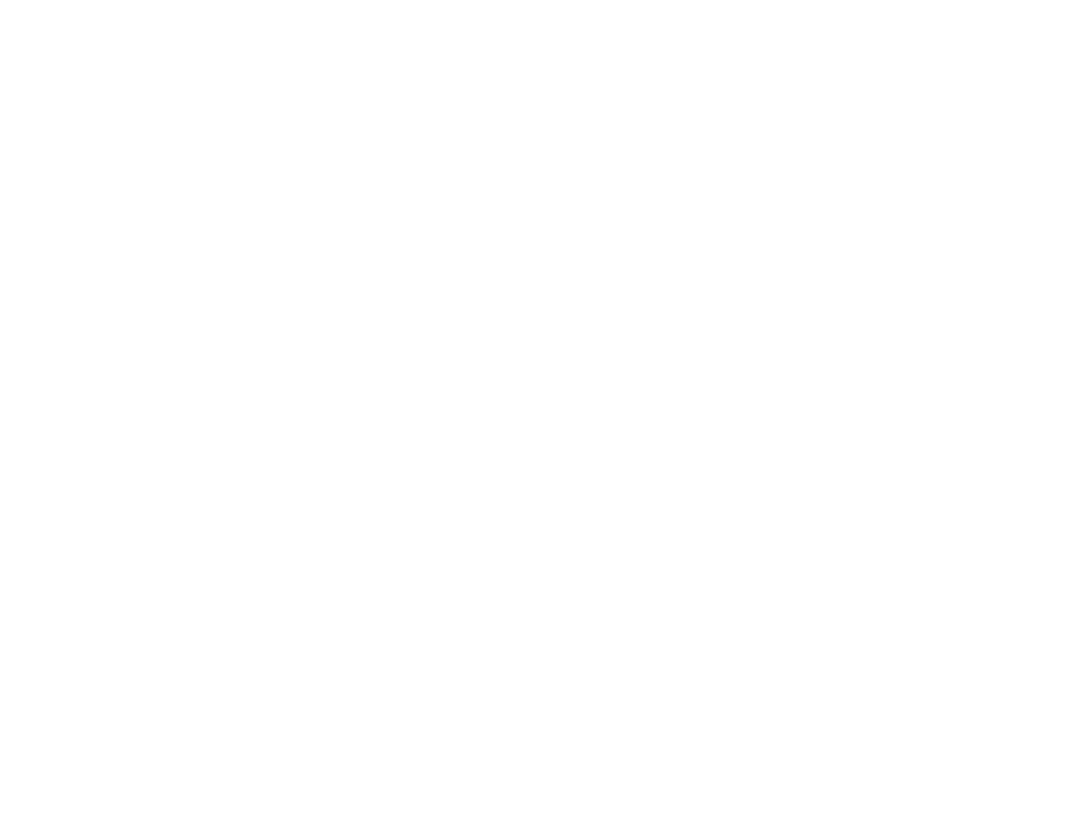
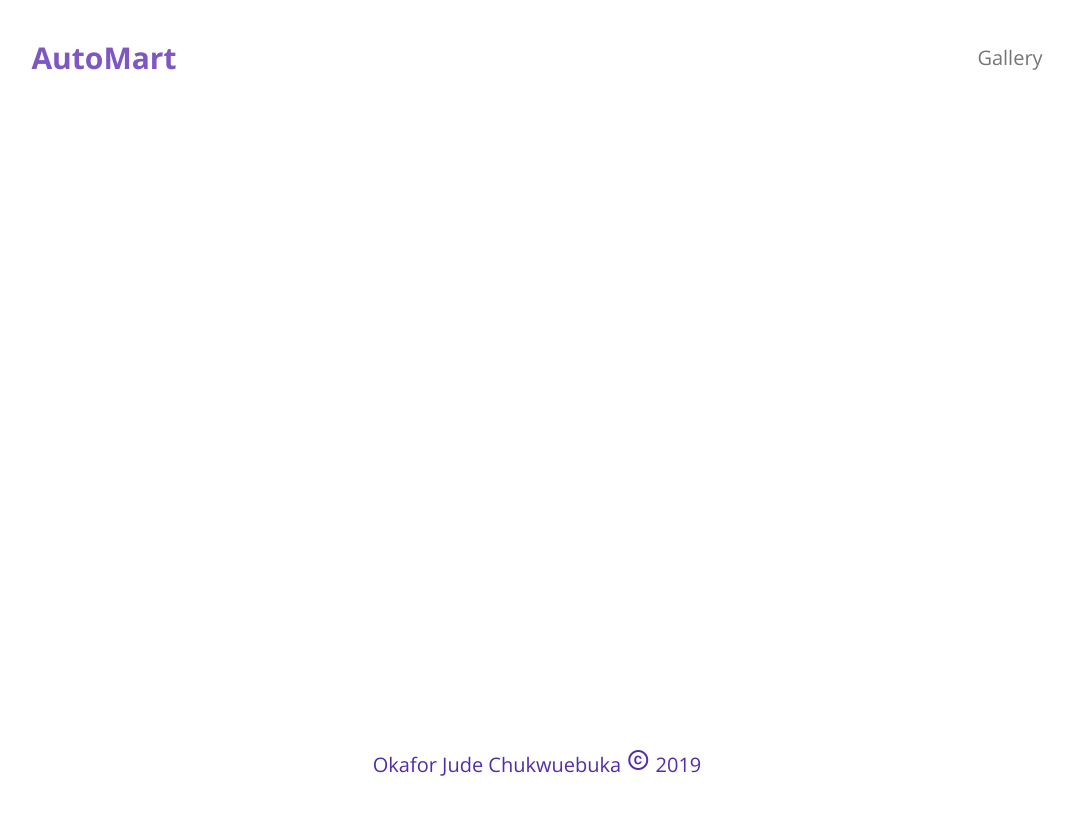
Before and after one commit to judeokafor/AutoMart, a plain HTML site: page UI/individual-page.html in a window 1280 px wide. Shown: the whole page, without its empty margins (103-1177 px from the left). Drawn offline with nearby package versions, Linux system fonts and the light colour scheme.

Commit message:
initial edit for individual page

```diff
--- a/UI/individual-page.html
+++ b/UI/individual-page.html
@@ -5,12 +5,46 @@
     <meta charset="UTF-8">
     <meta name="viewport" content="width=device-width, initial-scale=1.0">
     <meta http-equiv="X-UA-Compatible" content="ie=edge">
-    <title>individual car</title>
     <link rel="stylesheet" href="./assest/css/main.css">
+    <title>Individual Page</title>
 </head>
 
 <body>
+    <div class="w-80 mx-auto">
+        <div class="h-100vh">
+            <div class="d-flex flex-column justify-content-between">
+                <nav class="h-10vh">
+                    <header>
+                        <div class="d-flex justify-content-between py-1">
+                            <div class="my-auto">
+                                <h1>
+                                    <a href="/index.html" class="font-weight-bold">AutoMart</a>
+                                </h1>
+                            </div>
+                            <div class="my-auto">
+                                <div>
+                                    <a href="#" class="text-dark-grey">Gallery</a>
+                                </div>
+                            </div>
+                        </div>
+                    </header>
+                </nav>
+                <section class="h-80vh">
+                    <div class="h-80 py-5">
 
+                    </div>
+                </section>
+                <footer class="h-10vh">
+                    <div class="d-flex justify-content-center">
+                        <p>
+                            Okafor Jude Chukwuebuka
+                            <i class="material-icons">copyright</i> 2019
+                        </p>
+                    </div>
+                </footer>
+            </div>
+        </div>
+    </div>
 
     <script src="./assest/js/app.js"></script>
 </body>
```
